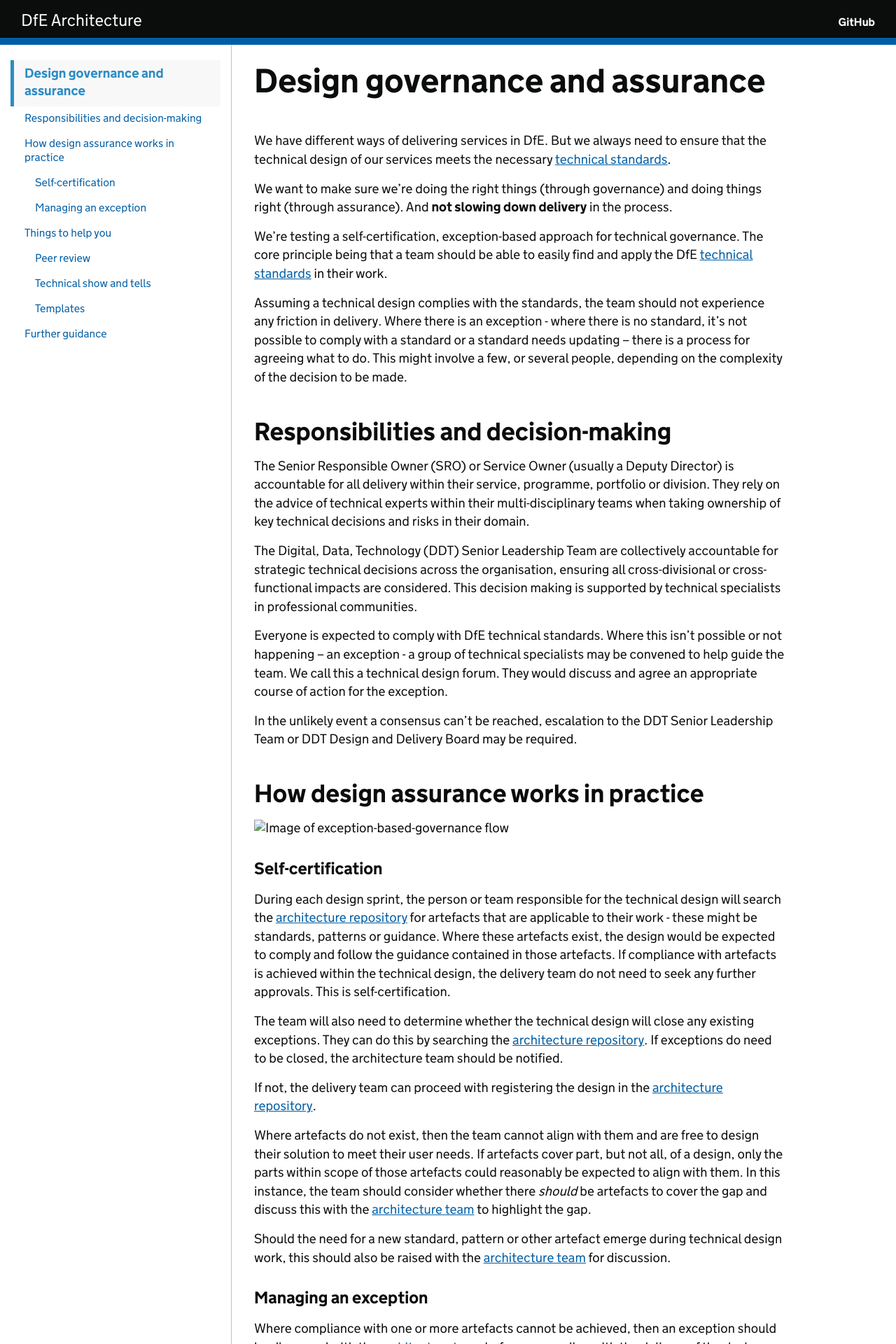
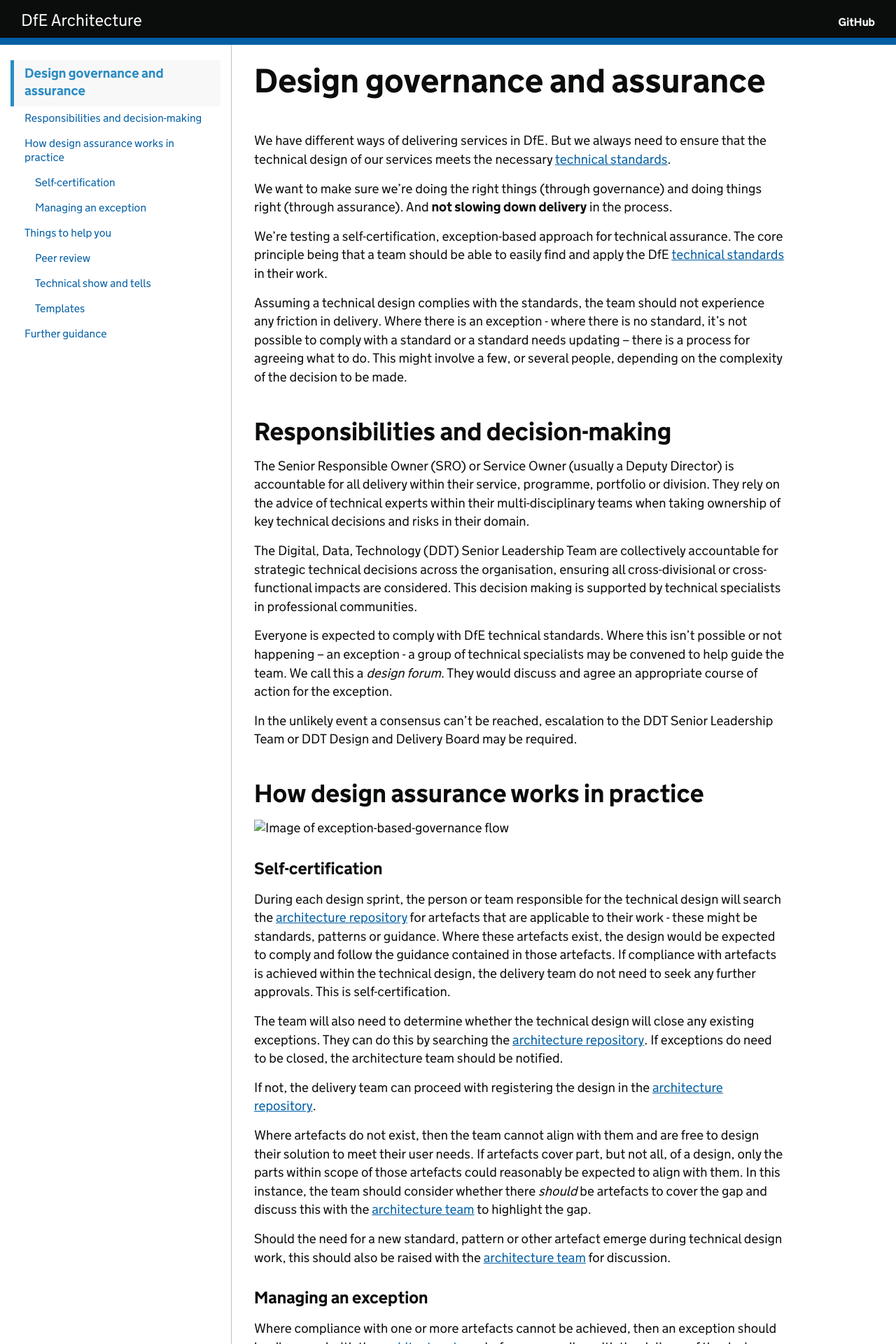
Before and after one commit to DFE-Digital/architecture, a Jekyll site: the page built from governance/technical-governance.md, in a window 1280 px wide. Shown: the top 1920 px of the page at 70% size. Built offline with Jekyll 4.4.1, drawn with Linux system fonts in a browser that asks for light colours; our own code applies the rules of GitHub Pages for plain Markdown files.

Commit message:
Update technical-governance.md
Clarifying that the standards is about assurance (not governance)

```diff
--- a/governance/technical-governance.md
+++ b/governance/technical-governance.md
@@ -10,7 +10,7 @@ We have different ways of delivering services in DfE. But we always need to ensu
 
 We want to make sure we're doing the right things (through governance) and doing things right (through assurance). And **not slowing down delivery** in the process.
 
-We’re testing a self-certification, exception-based approach for technical governance. The core principle being that a team should be able to easily find and apply the DfE [technical standards](../../standards/technical-standards) in their work.
+We’re testing a self-certification, exception-based approach for technical assurance. The core principle being that a team should be able to easily find and apply the DfE [technical standards](../../standards/technical-standards) in their work.
 
 Assuming a technical design complies with the standards, the team should not experience any friction in delivery. Where there is an exception - where there is no standard, it’s not possible to comply with a standard or a standard needs updating – there is a process for agreeing what to do. This might involve a few, or several people, depending on the complexity of the decision to be made.
 
@@ -20,7 +20,7 @@ The Senior Responsible Owner (SRO) or Service Owner (usually a Deputy Director)
 
 The Digital, Data, Technology (DDT) Senior Leadership Team are collectively accountable for strategic technical decisions across the organisation, ensuring all cross-divisional or cross-functional impacts are considered. This decision making is supported by technical specialists in professional communities.
 
-Everyone is expected to comply with DfE technical standards. Where this isn’t possible or not happening – an exception - a group of technical specialists may be convened to help guide the team. We call this a technical design forum. They would discuss and agree an appropriate course of action for the exception.
+Everyone is expected to comply with DfE technical standards. Where this isn’t possible or not happening – an exception - a group of technical specialists may be convened to help guide the team. We call this a *design forum*. They would discuss and agree an appropriate course of action for the exception.
 
 In the unlikely event a consensus can’t be reached, escalation to the DDT Senior Leadership Team or DDT Design and Delivery Board may be required.
 
```
